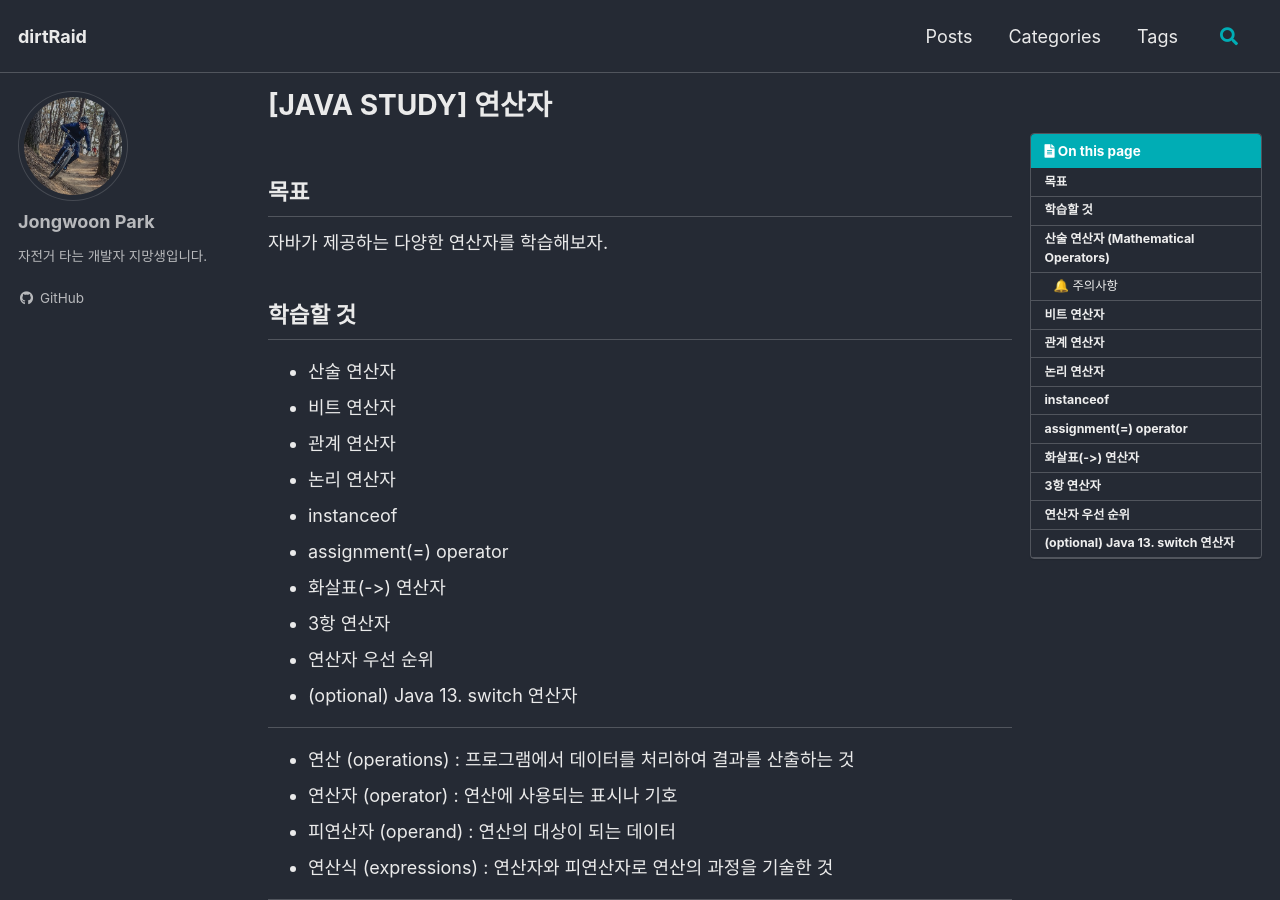
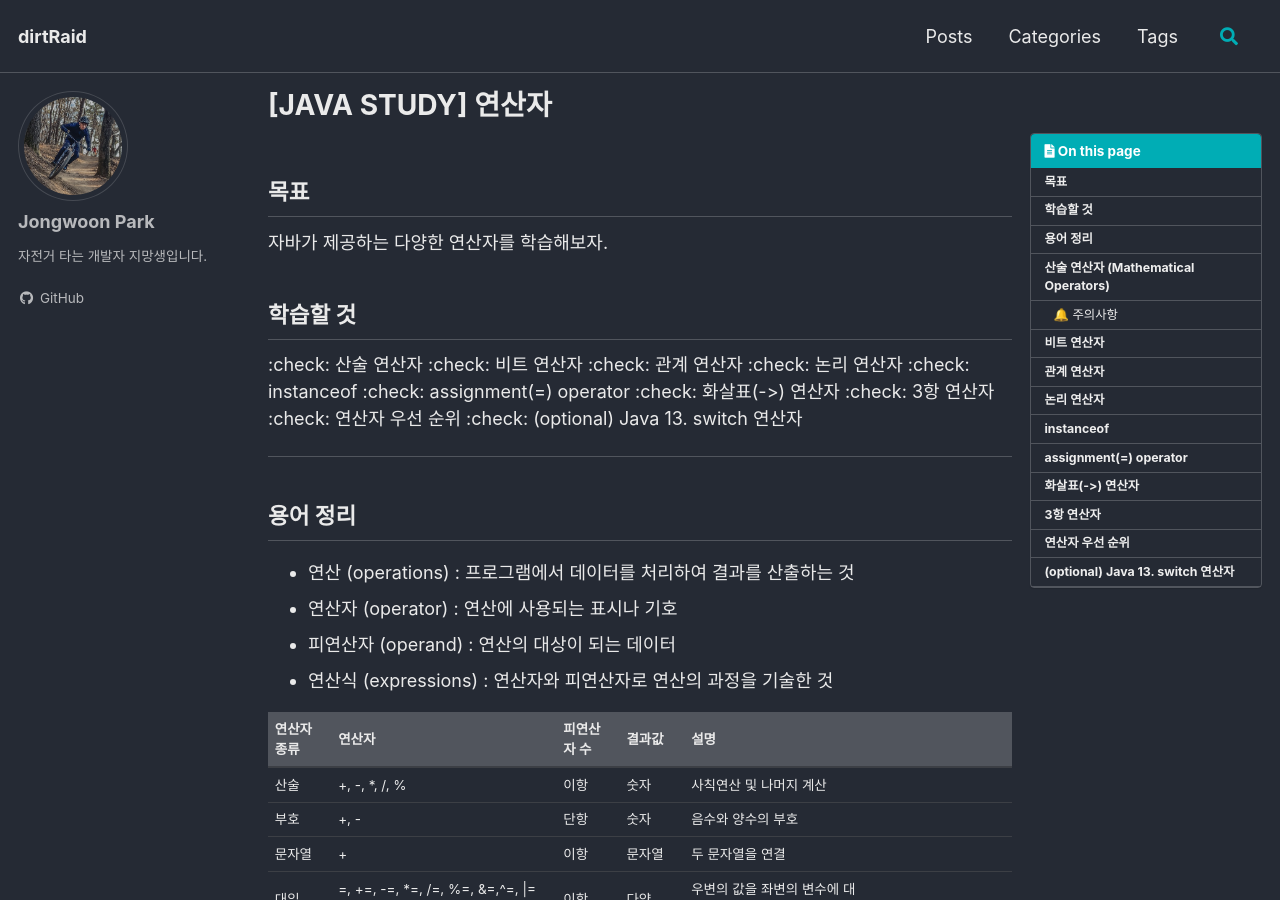
Before and after one commit to nortiz1349/dirtRaid, a Jekyll site: the page built from _posts/2022-05-06-javaStudy_week3.md, in a window 1280 px wide and 900 px high. Built offline with Jekyll 4.4.1, drawn with Linux system fonts in a browser that asks for light colours; cached includes are drawn as plain includes; emoji names are drawn with the system emoji font; some web fonts are replaced; some of the changed text lies outside the part shown.

Commit message:
자바스터디 연산자

```diff
--- a/_posts/2022-05-03-javaStudy_week3.md
+++ b/_posts/2022-05-06-javaStudy_week3.md
@@ -22,18 +22,20 @@ date: 2022-05-03
 
 ## 학습할 것
 
-- 산술 연산자
-- 비트 연산자
-- 관계 연산자
-- 논리 연산자
-- instanceof
-- assignment(=) operator
-- 화살표(->) 연산자
-- 3항 연산자
-- 연산자 우선 순위
-- (optional) Java 13. switch 연산자
+:check: 산술 연산자
+:check: 비트 연산자
+:check: 관계 연산자
+:check: 논리 연산자
+:check: instanceof
+:check: assignment(=) operator
+:check: 화살표(->) 연산자
+:check: 3항 연산자
+:check: 연산자 우선 순위
+:check: (optional) Java 13. switch 연산자
 
 ---
+
+## 용어 정리
 
 - 연산 (operations) : 프로그램에서 데이터를 처리하여 결과를 산출하는 것
 - 연산자 (operator) : 연산에 사용되는 표시나 기호
```
Also changed, not shown: other parts of _posts/2022-05-06-javaStudy_week3.md (+1 -1 lines).
